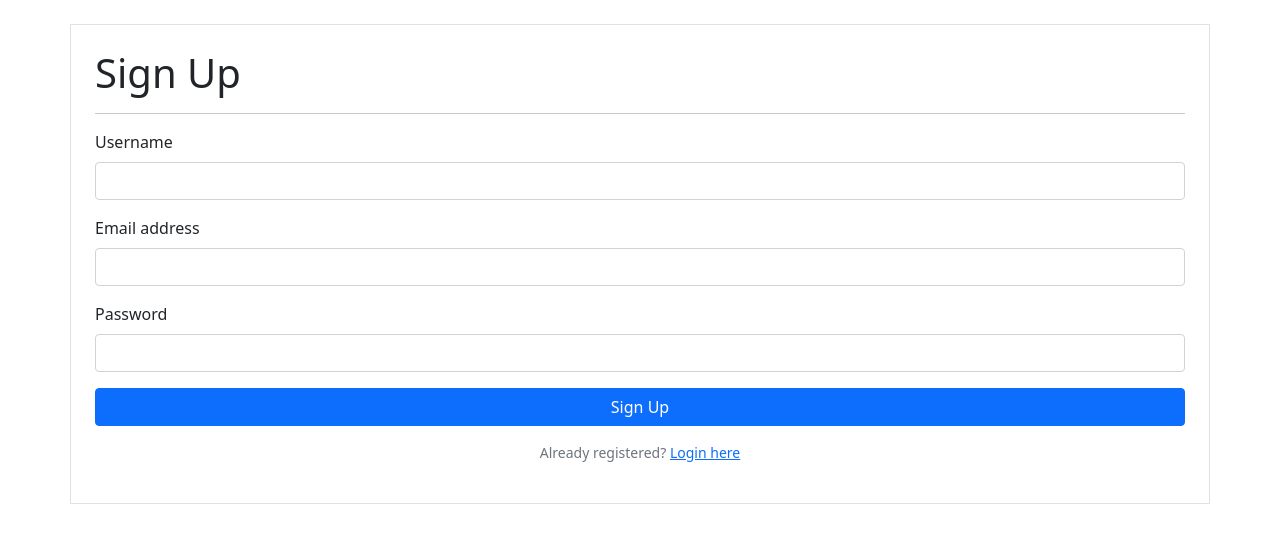
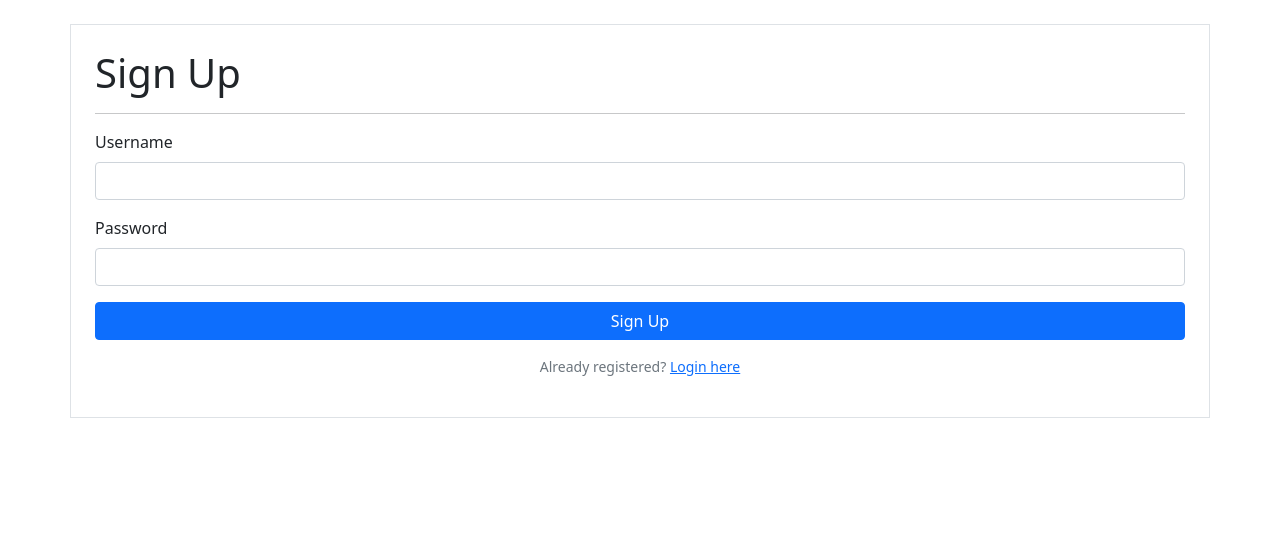
Before and after one commit to ViennaBorowska/MVC-Tech-Blog, a Node server app: page /sign-up in a window 1280 px wide. Shown: the part 56-599 px from the top of the page. Run offline with Node 20, Linux system fonts and the light colour scheme; some libraries are stand-ins or nearby versions.

Commit message:
removed email from User model. Formatted date for blog posts

```diff
--- a/package.json
+++ b/package.json
@@ -20,6 +20,7 @@
   },
   "homepage": "https://github.com/ViennaBorowska/MVC-Tech-Blog#readme",
   "dependencies": {
+    "bcrypt": "^5.0.1",
     "connect-session-sequelize": "^7.1.2",
     "dotenv": "^16.0.0",
     "express": "^4.17.2",
--- a/src/controllers/view/outsideController.js
+++ b/src/controllers/view/outsideController.js
@@ -26,7 +26,7 @@ const renderSingleBlog = async (req, res) => {
     include: [
       {
         model: User,
-        attributes: ["username", "email", "id"],
+        attributes: ["username", "id"],
       },
     ],
   });
@@ -45,7 +45,7 @@ const renderHomePage = async (req, res) => {
     include: [
       {
         model: User,
-        attributes: ["username", "email"],
+        attributes: ["username"],
       },
     ],
   });
--- a/src/models/index.js
+++ b/src/models/index.js
@@ -4,11 +4,11 @@ const User = require("./User");
 
 Blog.belongsTo(User, {
   foreignKey: "user_id",
+  onDelete: "CASCADE",
 });
 
 User.hasMany(Blog, {
   foreignKey: "user_id",
-  //onDelete: "CASCADE",
 });
 
 // User.hasMany(Comment, {
--- a/src/seeds/index.js
+++ b/src/seeds/index.js
@@ -1,6 +1,5 @@
 const connection = require("../config/connection");
 const { Blog, User } = require("../models");
-
 const seedBlogs = require("./blogsSeeds.json");
 const seedUsers = require("./usersSeeds.json");
 
--- a/src/seeds/usersSeeds.json
+++ b/src/seeds/usersSeeds.json
@@ -1,12 +1,10 @@
 [
   {
     "username": "Bob Smith",
-    "email": "bob.smith@email.com",
     "password": "password123"
   },
   {
     "username": "Jane Smith",
-    "email": "jane.smith@email.com",
     "password": "password456"
   }
 ]
--- a/views/login.handlebars
+++ b/views/login.handlebars
@@ -4,8 +4,8 @@
   <hr />
   <form id="login-form">
     <div class="mb-3">
-      <label for="email" class="form-label">Email address</label>
-      <input type="email" class="form-control" id="email" />
+      <label for="username" class="form-label">Username</label>
+      <input type="username" class="form-control" id="username" />
     </div>
     <div class="mb-3">
       <label for="password" class="form-label">Password</label>
--- a/views/partials/blogCard.handlebars
+++ b/views/partials/blogCard.handlebars
@@ -2,7 +2,7 @@
   <div class="card-body">
     <h5 class="card-title">{{title}}</h5>
     <h6 class="card-subtitle my-2 text-muted">By {{user.username}}</h6>
-    <h6 class="card-subtitle my-2"> Created at {{createdAt}}</h6>
+    <h6 class="card-subtitle my-2"> Created at {{formatDate createdAt}}</h6>
     <hr />
     <p class="card-text">{{contents}}</p>
     <a href="/blogs/{{id}}" class="card-link">View</a>
--- a/views/signUp.handlebars
+++ b/views/signUp.handlebars
@@ -6,10 +6,6 @@
     <div class="mb-3">
       <label for="username" class="form-label">Username</label>
       <input type="text" class="form-control" id="fullName" />
-    </div>
-    <div class="mb-3">
-      <label for="email" class="form-label">Email address</label>
-      <input type="email" class="form-control" id="email" />
     </div>
     <div class="mb-3">
       <label for="password" class="form-label">Password</label>
```
Also changed, not shown: src/helpers/index.js (+5 -4 lines), src/models/User.js (+0 -8 lines), public/assets/js/auth.js, 2 other files.
